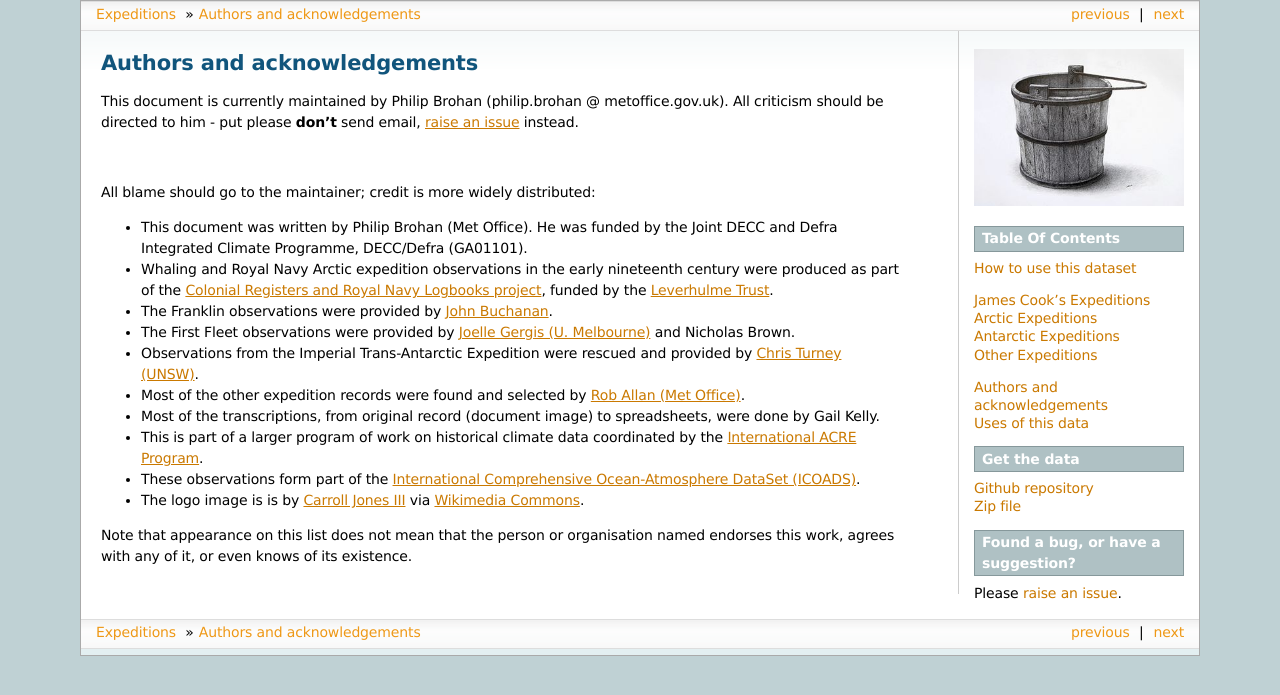
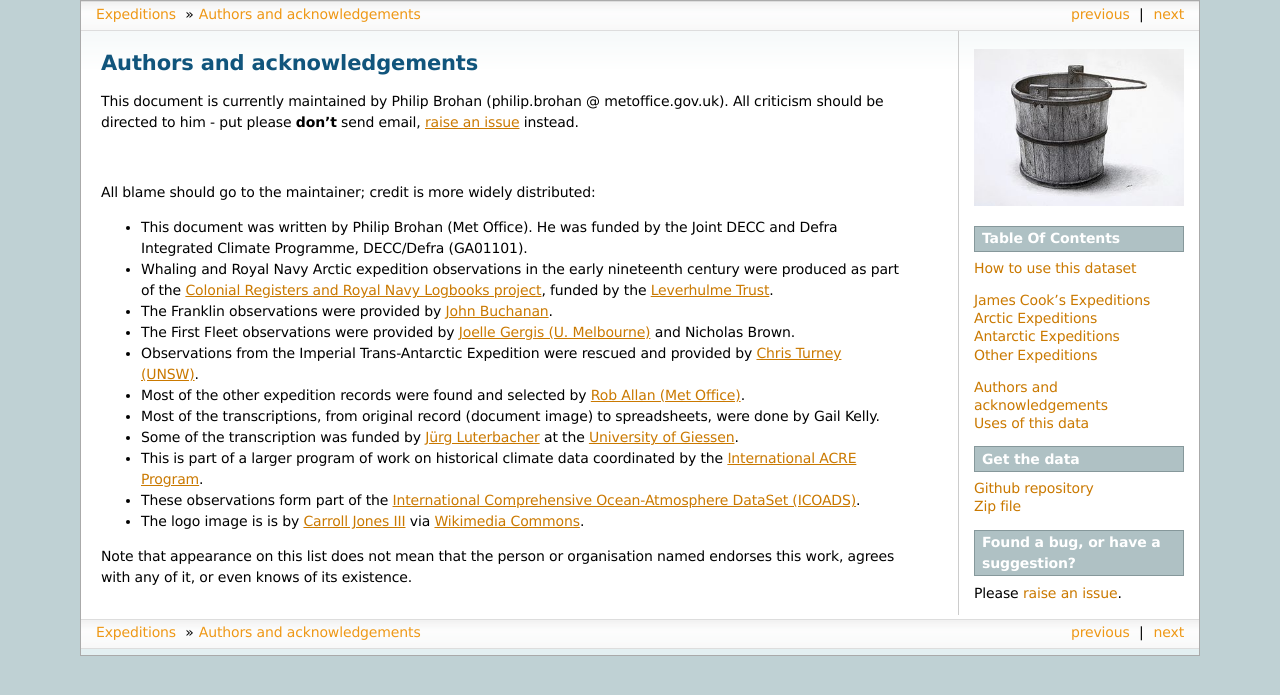
Before and after one commit to oldweather/Expeditions, a Sphinx documentation site: the page built from docs/credits.rst, in a window 1280 px wide. Shown: the top 695 px of the page. Built offline with Sphinx 7.4.7, drawn with Linux system fonts in a browser that asks for light colours.

Commit message:
Aded Juerg to the credits.

```diff
--- a/docs/credits.rst
+++ b/docs/credits.rst
@@ -14,6 +14,7 @@ All blame should go to the maintainer; credit is more widely distributed:
 * Observations from the Imperial Trans-Antarctic Expedition were rescued and provided by `Chris Turney (UNSW) <http://www.christurney.com/>`_.
 * Most of the other expedition records were found and selected by `Rob Allan (Met Office) <https://www.metoffice.gov.uk/research/people/rob-allan>`_.
 * Most of the transcriptions, from original record (document image) to spreadsheets, were done by Gail Kelly.
+* Some of the transcription was funded by `Jürg Luterbacher <https://www.uni-giessen.de/faculties/f07/geography/sections/climate/staff/luterbacher>`_ at the `University of Giessen <http://www.uni-giessen.de/welcome>`_.
 * This is part of a larger program of work on historical climate data coordinated by the `International ACRE Program <http://www.met-acre.net>`_.
 * These observations form part of the `International Comprehensive Ocean-Atmosphere DataSet (ICOADS) <http://icoads.noaa.gov>`_.
 * The logo image is is by `Carroll Jones III <https://en.wikipedia.org/wiki/Carroll_N._Jones_III>`_ via `Wikimedia Commons <https://commons.wikimedia.org/wiki/File:The_Water_Bucket_by_Carroll_Jones_III.jpg>`_.
```
